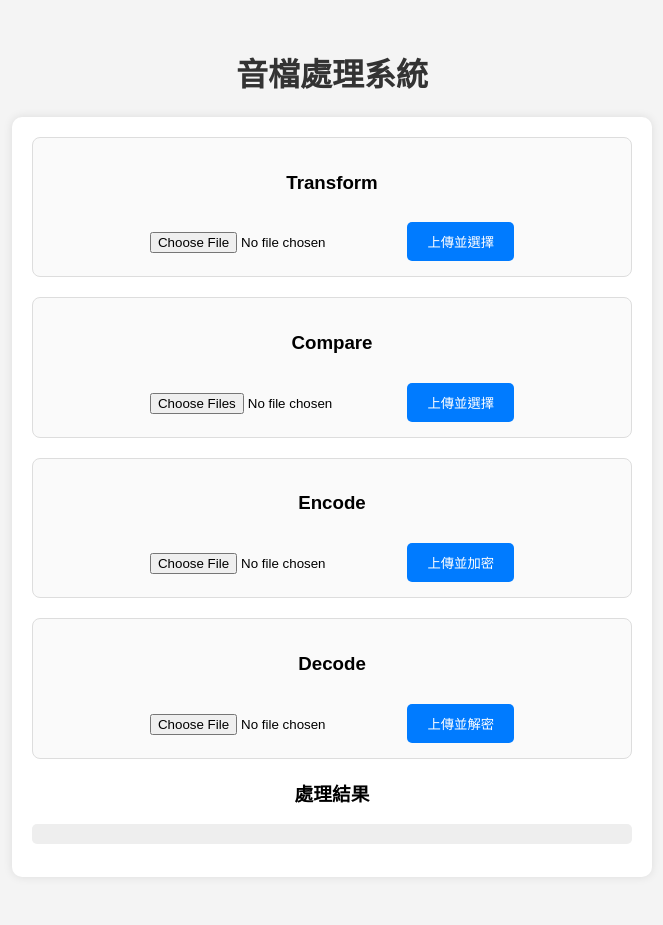
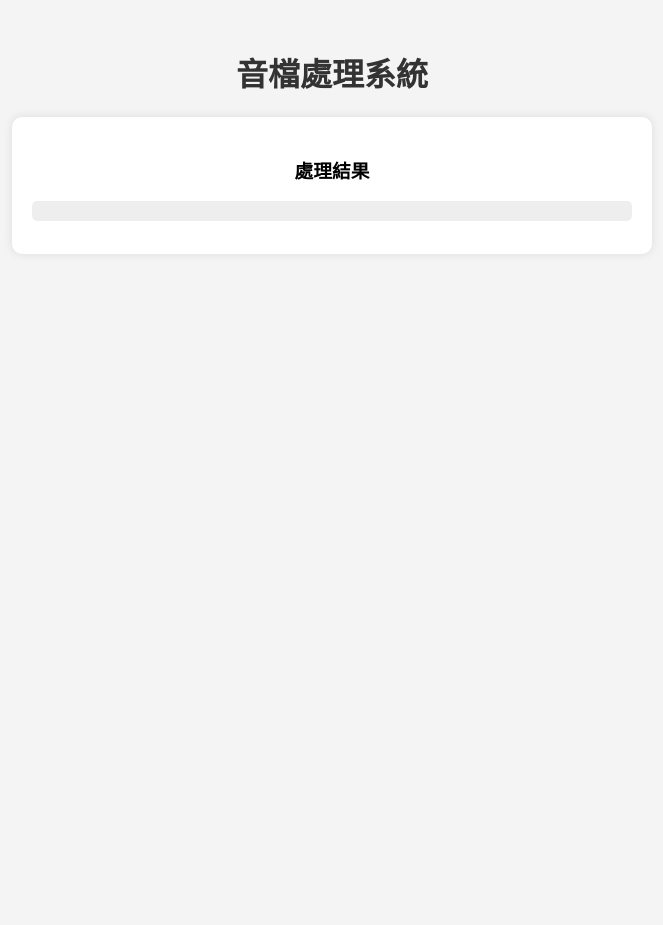
Before and after one commit to bosenda20000/homerun, a Python web app: template template/index.html in a window 1280 px wide. Shown: the whole page, without its empty margins (308-971 px from the left). After the commit the page ends 180 px from the top, so only its background shows below. Run offline with Jinja, Linux system fonts and the light colour scheme; the template is opened without the code that fills it, so the values that code supplies are empty; some libraries are stand-ins or nearby versions.

Commit message:
Update index.html

```diff
--- a/template/index.html
+++ b/template/index.html
@@ -4,6 +4,7 @@
     <meta charset="UTF-8">
     <meta name="viewport" content="width=device-width, initial-scale=1.0">
     <title>音檔處理系統</title>
+    <script src="https://unpkg.com/mqtt/dist/mqtt.min.js"></script>
     <style>
         body {
             font-family: Arial, sans-serif;
@@ -57,77 +58,31 @@
 <body>
     <h1>音檔處理系統</h1>
     <div class="container">
-        <div class="upload-section">
-            <h3>Transform</h3>
-            <input type="file" id="transform-input" accept=".wav">
-            <button data-action="transform">上傳並選擇</button>
-            <div class="options" id="transform-options">
-                <button data-type="waveform">波形圖</button>
-                <button data-type="frequency-form">頻譜圖</button>
-            </div>
-        </div>
-        <div class="upload-section">
-            <h3>Compare</h3>
-            <input type="file" id="compare-input" accept=".wav" multiple>
-            <button data-action="compare">上傳並選擇</button>
-            <div class="options" id="compare-options">
-                <button data-type="data">數據分析</button>
-                <button data-type="waveform">波形圖</button>
-                <button data-type="frequency-form">頻譜圖</button>
-            </div>
-        </div>
-        <div class="upload-section">
-          <h3>Encode</h3>
-          <input type="file" id="encode-input" class="upload-input" accept=".wav">
-          <button class="upload-button" data-action="encode">上傳並加密</button>
-      </div>
-      <div class="upload-section">
-          <h3>Decode</h3>
-          <input type="file" id="decode-input" class="upload-input" accept=".wav">
-          <button class="upload-button" data-action="decode">上傳並解密</button>
-      </div>
         <h3>處理結果</h3>
         <pre id="result"></pre>
         <img id="output-image" style="max-width:100%; display:none;" alt="處理結果">
     </div>
     <script>
-        document.addEventListener('DOMContentLoaded', () => {
-            const uploadButtons = document.querySelectorAll('button[data-action]');
-            const resultDisplay = document.getElementById('result');
-            const outputImage = document.getElementById('output-image');
+        const brokerUrl = "wss://your-mqtt-broker.com:port"; // 修改為你的 MQTT Broker
+        const topic = "esp32/result"; // ESP32 監聽的主題
+        const client = mqtt.connect(brokerUrl);
 
-            uploadButtons.forEach(button => {
-                button.addEventListener('click', async (event) => {
-                    const action = event.target.dataset.action;
-                    const input = document.getElementById(`${action}-input`);
-                    const optionsDiv = document.getElementById(`${action}-options`);
+        client.on("connect", () => {
+            console.log("MQTT 已連接");
+        });
 
-                    if (!input.files.length) {
-                        alert('請選擇音檔');
-                        return;
+        function sendResultToMQTT(resultData) {
+            if (client.connected) {
+                client.publish(topic, JSON.stringify(resultData));
+                console.log("已發送 MQTT 訊息:", resultData);
+            } else {
+                console.error("MQTT 未連接");
+            }
         }
 
-                    if (action === 'compare' && input.files.length !== 2) {
-                        alert('請選擇兩個 .wav 檔案進行比較');
-                        return;
-                    }
-
-                    optionsDiv.style.display = 'block';
-                    optionsDiv.querySelectorAll('button').forEach(optionButton => {
-                        optionButton.onclick = async () => {
-                            const type = optionButton.dataset.type;
-                            const formData = new FormData();
-                            for (const file of input.files) {
-                                formData.append('file', file);
-                            }
-                            formData.append('type', type);
-
-                            try {
-                                const response = await fetch(`https://your-backend-api.com/${action}`, {
-                                    method: "POST",
-                                    body: formData
-                                });
+        async function processResponse(response) {
             const result = await response.json();
+            document.getElementById("result").textContent = JSON.stringify(result, null, 2);
 
             let alertMessage = `Status: ${result.status}`;
             if (result.message) {
@@ -136,21 +91,15 @@
             alert(alertMessage);
 
             if (result.photo) {
-                                    outputImage.src = result.photo;
-                                    outputImage.style.display = 'block';
+                document.getElementById("output-image").src = result.photo;
+                document.getElementById("output-image").style.display = "block";
             } else {
-                                    alert('No photo');
-                                    outputImage.style.display = 'none';
+                alert("No photo");
+                document.getElementById("output-image").style.display = "none";
             }
-                            } catch (error) {
-                                console.error('Error:', error);
-                                alert('請求失敗，請稍後再試');
+
+            sendResultToMQTT(result);
         }
-                        };
-                    });
-                });
-            });
-        });
     </script>
 </body>
 </html>
```
Lines whose indentation alone changed are shown as unchanged.
